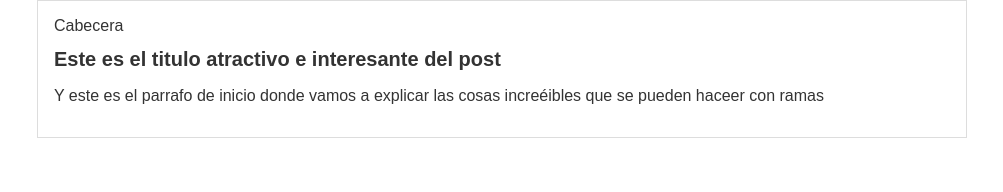
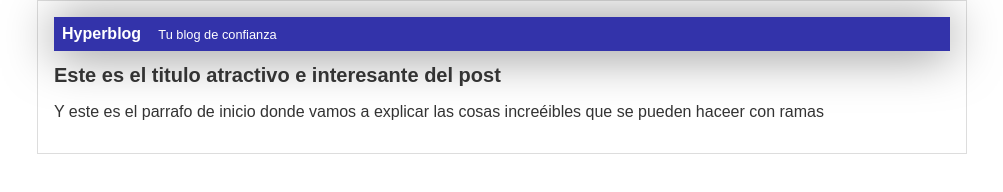
Before and after one commit to luisfc1/hyperblog, a plain HTML site: page blogpost.html in a window 1280 px wide. Shown: the whole page, without its empty margins (138-1141 px from the left). Drawn offline with Linux system fonts and the light colour scheme.

Commit message:
Finalizada la cabecera con diseño azul

```diff
--- a/blogpost.html
+++ b/blogpost.html
@@ -8,7 +8,10 @@
 <body>
     <div id="container">
         <div id="cabecera">
-            Cabecera
+            Hyperblog
+            <span id="tagline">
+              Tu blog de confianza
+            </span>
         </div>
         <div id="post">
             <h1>Este es el titulo atractivo e interesante del post</h1>
--- a/css/estilos.css
+++ b/css/estilos.css
@@ -5,6 +5,21 @@ body {
     font-size: 16px;
     margin: 0;
     padding: 0;
+}
+
+#cabecera {
+    background: #33a;
+    box-shadow: 0px 2px 50px 0px rgba(0, 0, 0, 0.5);
+    color: white;
+    font-weight: bold;
+    margin: 0;
+    padding: 0.5em;
+}
+
+#cabecera #tagline {
+    padding: 0 0 0 1em;
+    font-weight: normal;
+    font-size: 0.8em;
 }
 
 #container {
```
